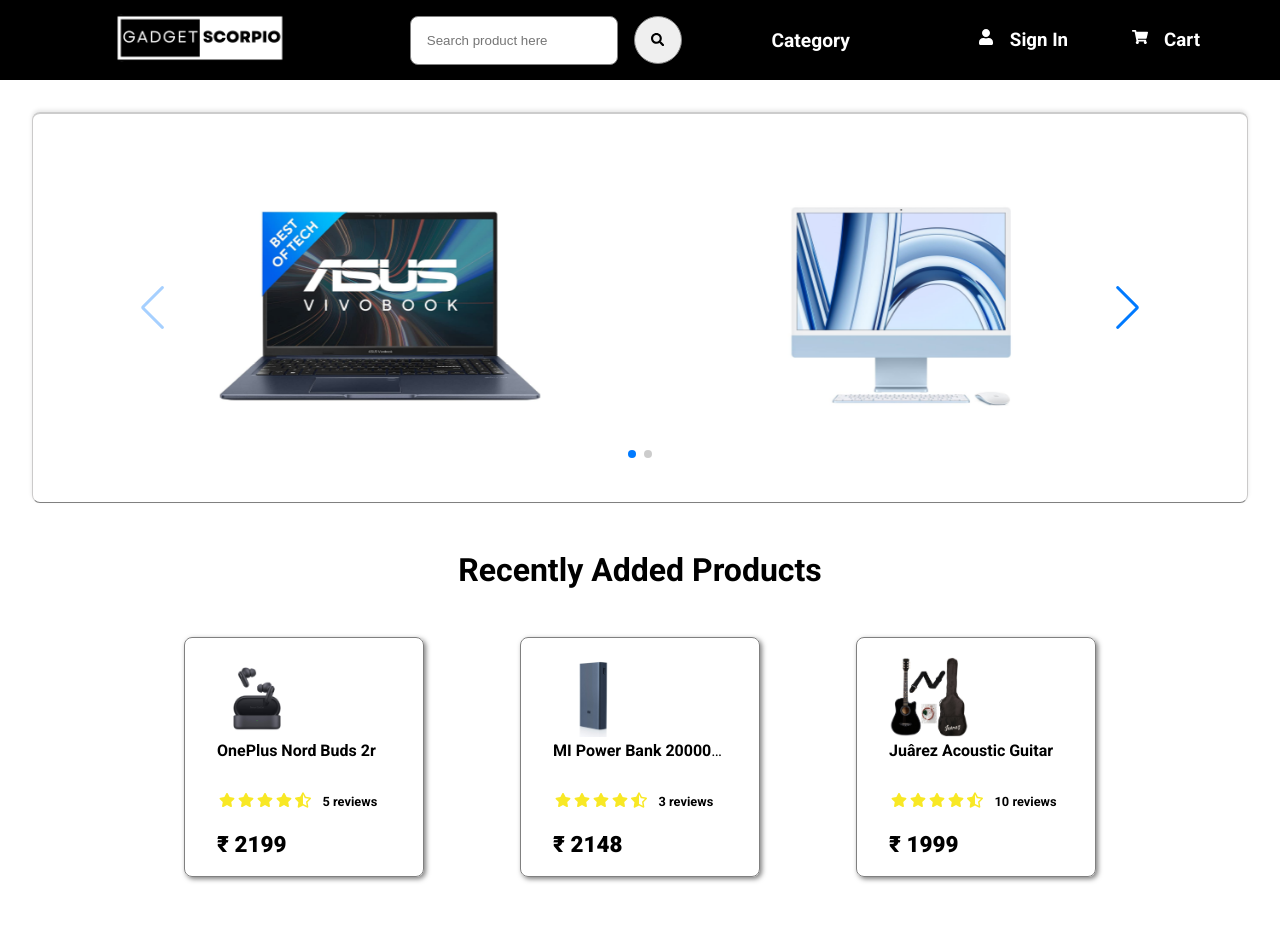
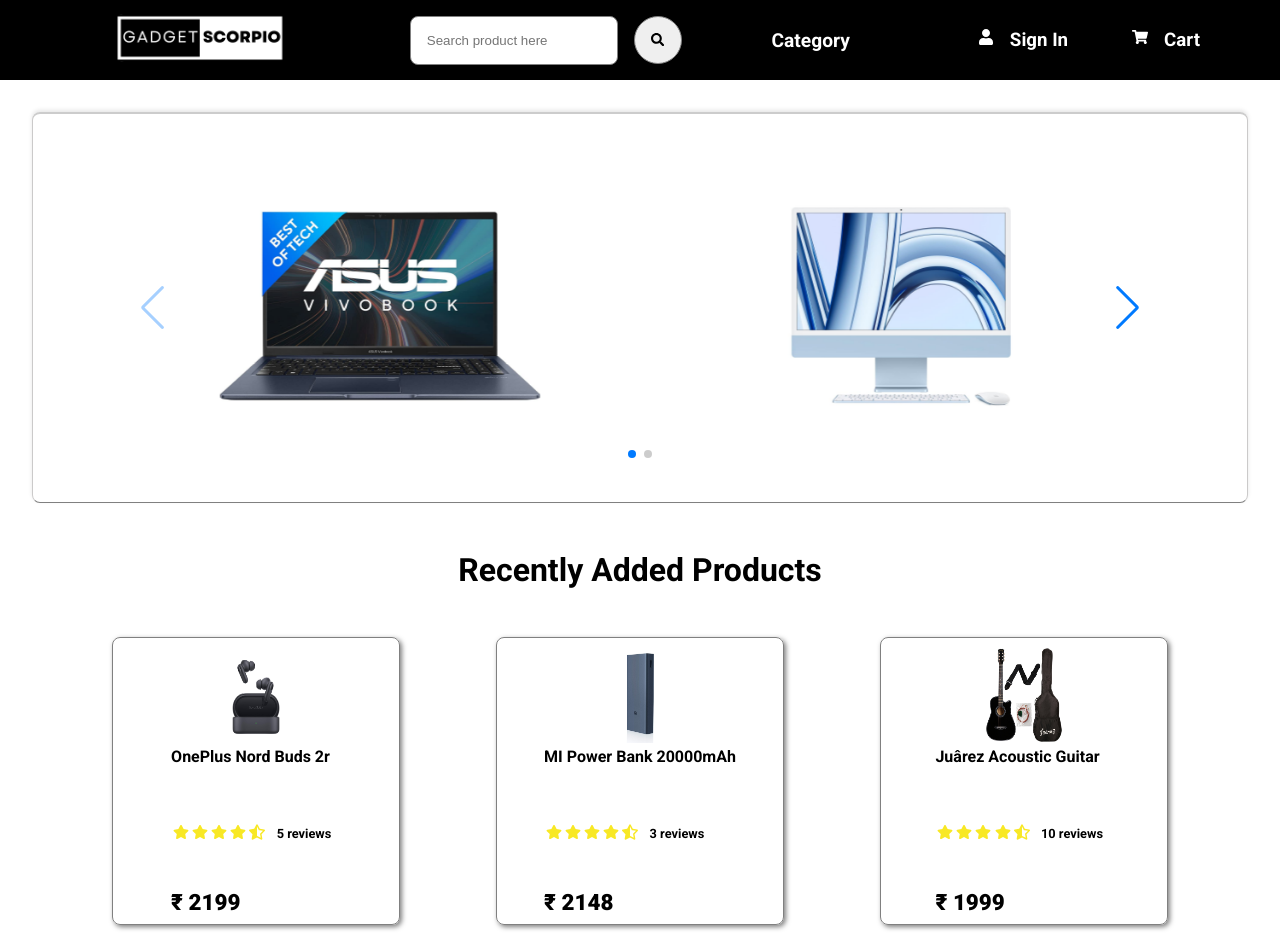
Before and after one commit to RKanna/ecom-final-project, a React (Vite) app: page / in a window 1280 px wide. Shown: the top 952 px of the page. Built offline with nearby package versions, Linux system fonts and the light colour scheme.

Commit message:
Major UI changes HomeScreen,Category button added

```diff
--- a/src/index.scss
+++ b/src/index.scss
@@ -93,20 +93,31 @@
   gap: 2rem;
 }
 .card {
-  width: 15rem;
-  height: 15rem;
+  width: 18rem;
+  height: 18rem;
   // background-color: yellow;
-  margin-top: 10px;
+  // margin-top: 10px;
   padding: 2rem;
   margin: 2rem;
   white-space: nowrap;
   border: 1px solid grey;
-  // border: 1px solid rgb(149, 239, 239);
   box-shadow: 2px 2px 5px rgba(0, 0, 0, 0.5);
   display: flex;
   flex-direction: column;
   justify-content: center;
   border-radius: 0.5rem;
+  align-items: center;
+}
+.card-body {
+  display: flex;
+  flex-direction: column;
+  gap: 0.8rem;
+}
+.card img {
+  height: 6rem;
+}
+.new-btn {
+  width: 13rem;
 }
 .card-body a {
   text-decoration: none;
@@ -742,11 +753,12 @@
   align-items: center;
   gap: 1rem;
   border: 1px solid rgb(202, 200, 200);
-  border-radius: 0.5rem;
+  border-top-right-radius: 0.5rem;
+  border-top-left-radius: 0.5rem;
   padding: 2rem;
   width: 22rem;
   height: 22rem;
-  border-bottom: 1px solid grey;
+  border-bottom: 1px solid rgb(202, 200, 200);
   box-shadow: 0 2px 4px rgba(0, 0, 0, 0.1);
   border-top: 2px solid #ccc;
   box-shadow: 0 -2px 4px rgba(0, 0, 0, 0.1);
@@ -819,6 +831,21 @@
   left: 50%;
   font-size: 5rem;
 }
+.filter-btn-container {
+  display: flex;
+  justify-content: center;
+  align-items: center;
+  // border: 1px solid grey;
+  border-bottom: 1px solid rgb(202, 200, 200);
+  border-right: 1px solid rgb(202, 200, 200);
+  border-left: 1px solid rgb(202, 200, 200);
+  padding: 1rem;
+  border-bottom-left-radius: 0.5rem;
+  border-bottom-right-radius: 0.5rem;
+}
+.filter-btn-container button {
+  width: 50%;
+}
 
 @media screen and (max-width: 768px) {
   .mainRow {
```
